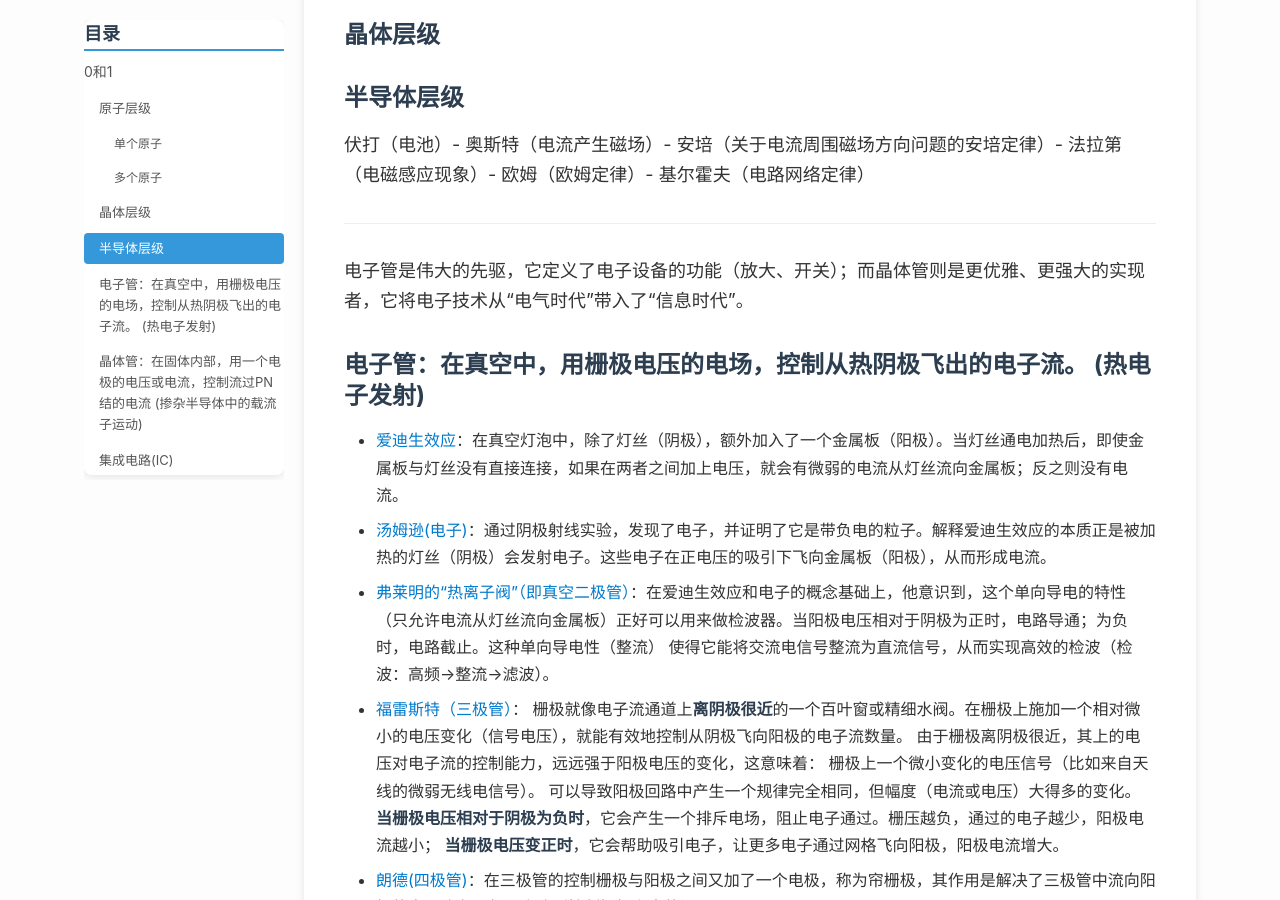
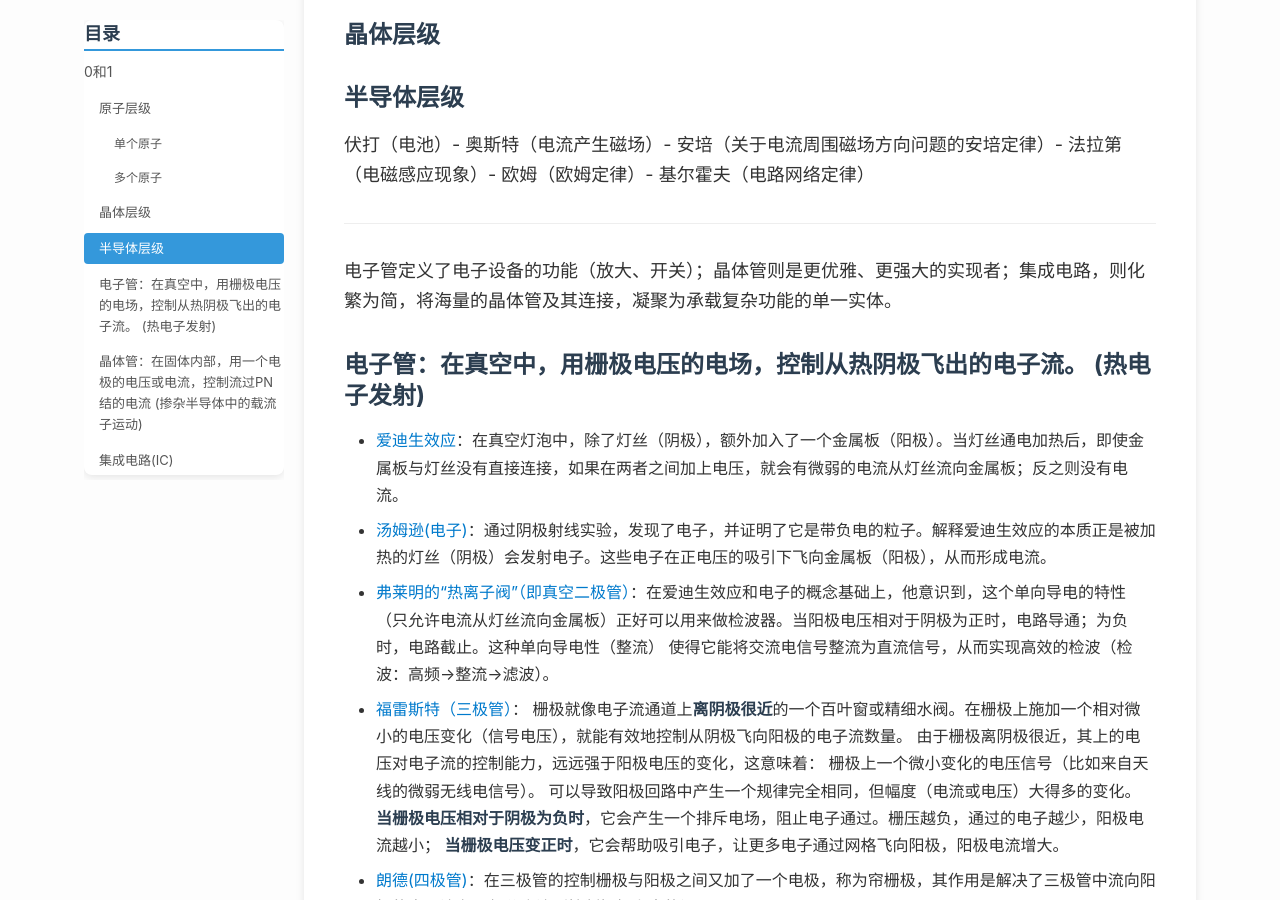
Before and after one commit to lzh210802066/lzh210802066.github.io, a Jekyll site: the page built from _posts/Technology/2025-11-24-总论.md, in a window 1280 px wide and 900 px high, scrolled down 556 px. Built offline with Jekyll 4.4.1, drawn with Linux system fonts in a browser that asks for light colours; comment, search, counter and statistics services are not loaded.

Commit message:
Update blog content

```diff
--- a/_posts/Technology/2025-11-24-总论.md
+++ b/_posts/Technology/2025-11-24-总论.md
@@ -98,7 +98,7 @@ categories:  technology
 
 ---
 
-电子管是伟大的先驱，它定义了电子设备的功能（放大、开关）；而晶体管则是更优雅、更强大的实现者，它将电子技术从“电气时代”带入了“信息时代”。
+电子管定义了电子设备的功能（放大、开关）；晶体管则是更优雅、更强大的实现者；集成电路，则化繁为简，将海量的晶体管及其连接，凝聚为承载复杂功能的单一实体。
 
 ### 电子管：在真空中，用栅极电压的电场，控制从热阴极飞出的电子流。 (热电子发射)
 
```
